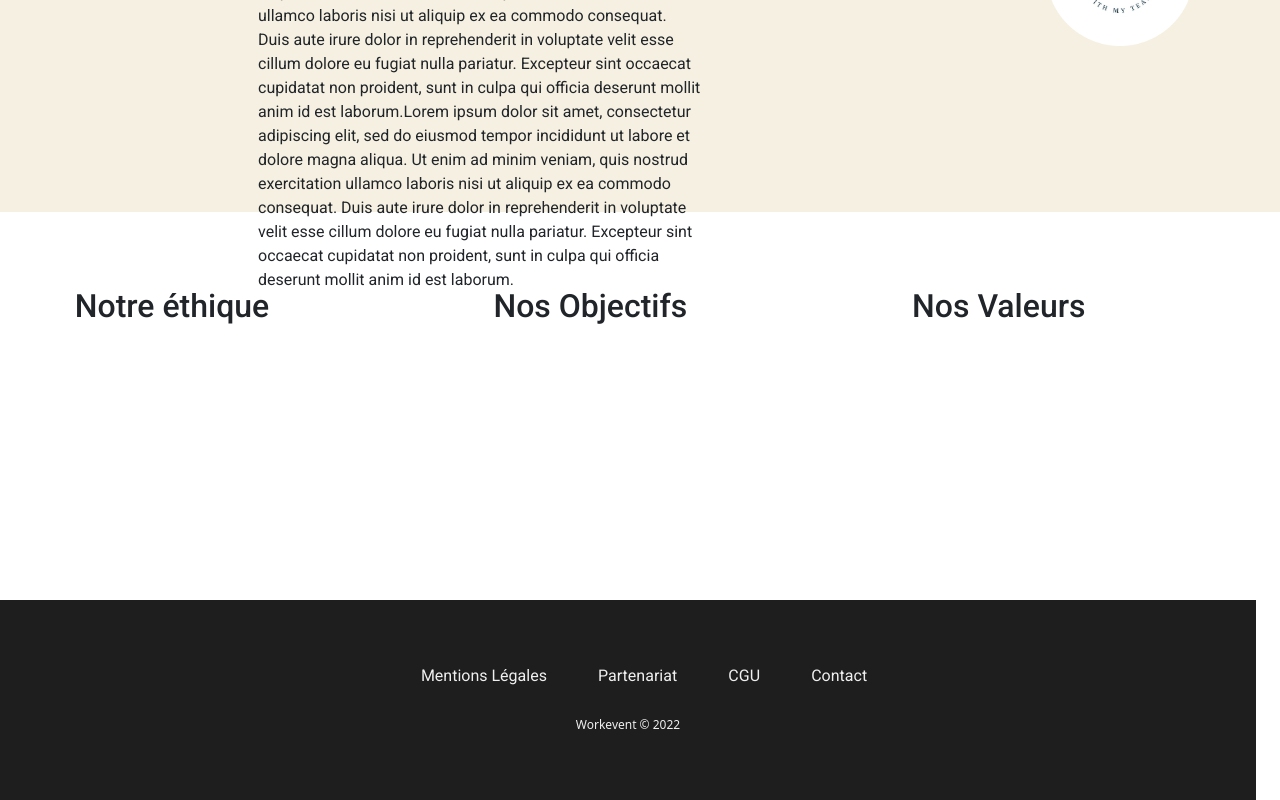
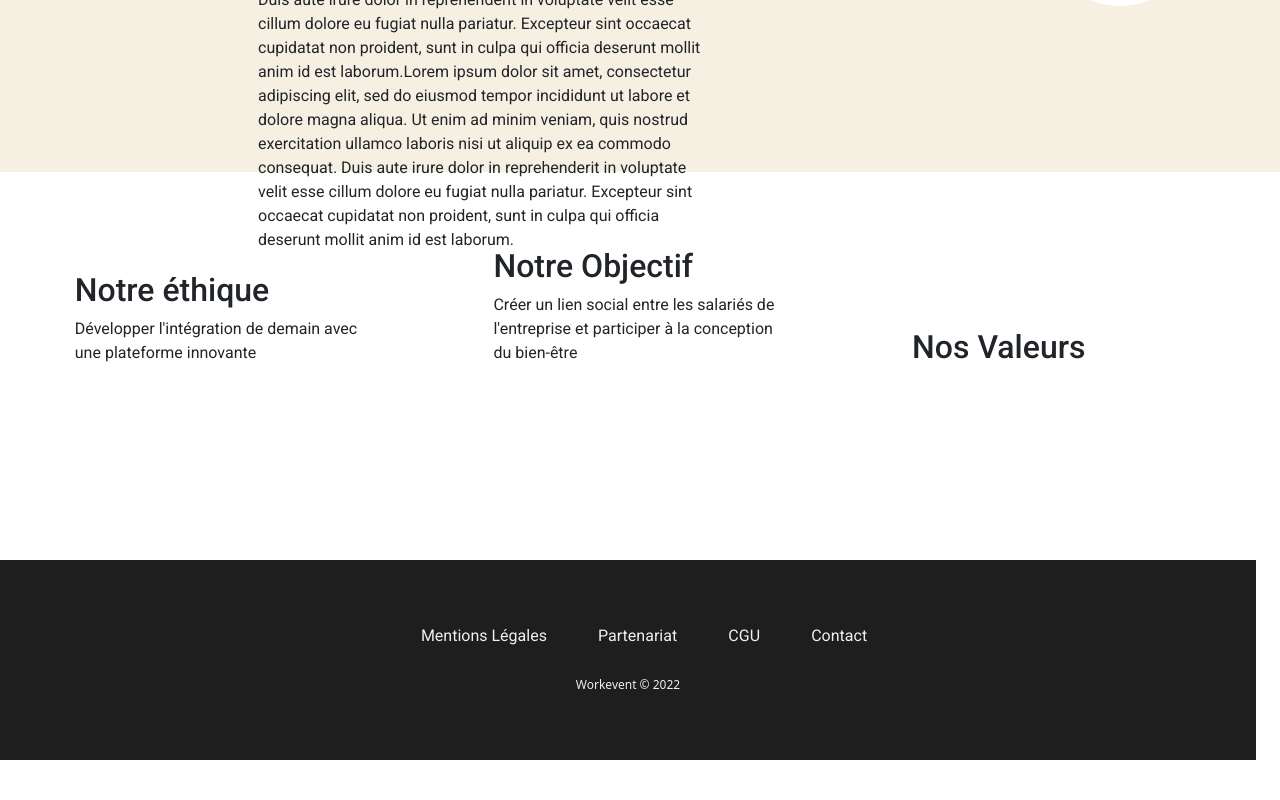
Before and after one commit to WorkEvent/workevent-build, a Vue app: page / in a window 1280 px wide. Shown: the part 1176-1976 px from the top of the page. After the commit the page ends 1936 px from the top, so only its background shows below. Built offline with nearby package versions, Linux system fonts and the light colour scheme.

Commit message:
Update info.vue

```diff
--- a/src/components/info.vue
+++ b/src/components/info.vue
@@ -1,8 +1,6 @@
 <template>
   <div class="container-fluid">
-    <div class="row navbar">
 
-    </div>
     <div class="row">
       <div class="col-12 wallpaper" ></div>
     </div>
@@ -36,16 +34,16 @@
       <div class="col-12 third-section">
         <div class="col-4 block-text">
           <h2>Notre éthique</h2>
-          <p></p>
+          <p>Développer l'intégration de demain avec une plateforme innovante</p>
         </div>
         <div class="col-4 block-text">
-          <h2>Nos Objectifs</h2>
-          <p></p>
+          <h2>Notre Objectif</h2>
+          <p>Créer un lien social entre les salariés de l'entreprise et participer à la conception du bien-être</p>
         </div>
         <div class="col-4 block-text">
           <h2>Nos Valeurs</h2>
           <p></p>
-      </div>
+       </div>
     </div>
     <div class="row">
       <div class="col-12" style="padding: 0;">
```
